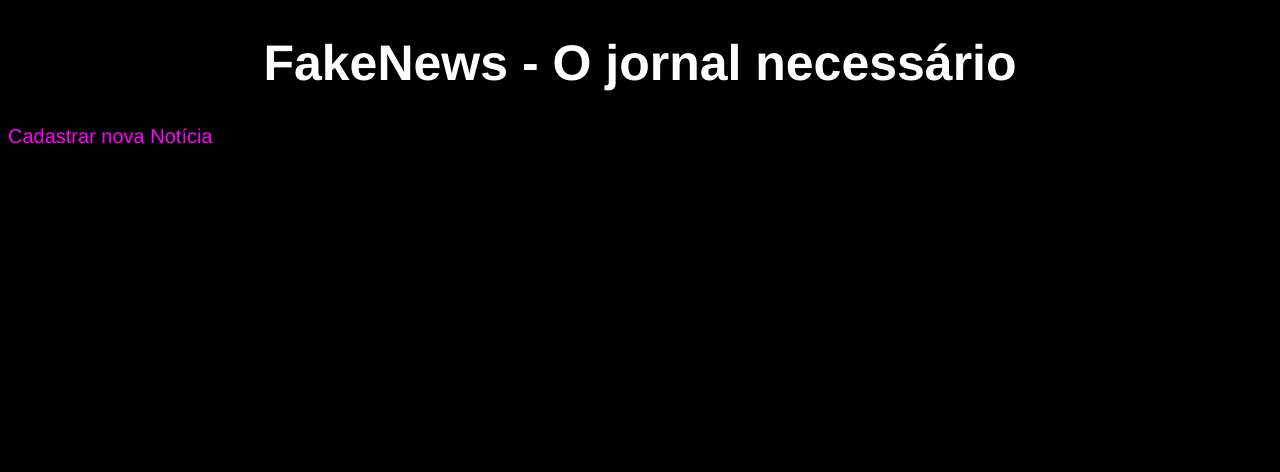
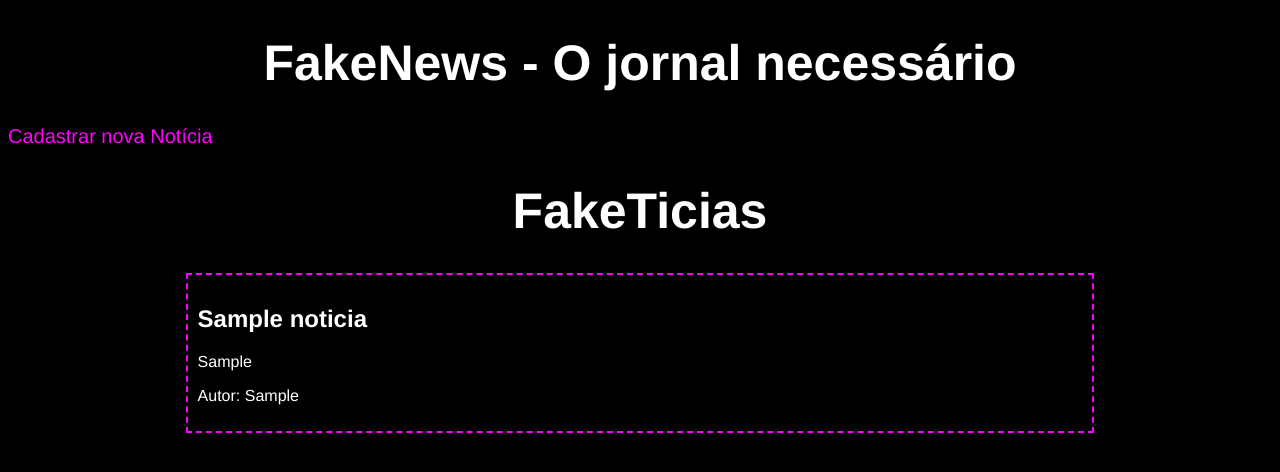
Before and after one commit to olucassantos/cadastro-basico-fakenews, a PHP site: page / in a window 1280 px wide. Shown: the top 472 px of the page. Run offline with PHP 8.4, Linux system fonts and the light colour scheme; tables that the repository leaves empty hold one stand-in row (values such as "Sample post").

Commit message:
listando os dados cadastrados no banco

```diff
--- /dev/null
+++ b/conexao.php
@@ -0,0 +1,9 @@
+<?php
+    // Fazer a conexão com o banco de dados
+    try {
+        $conexao = new PDO("mysql:host=localhost;dbname=fakenews;charset=utf8", "root", "");
+    } catch (PDOException $e) {
+        echo "Não foi possivel conectar ao banco de dados: " . $e->getMessage();
+        exit;
+    }
+?>
--- a/estilo.css
+++ b/estilo.css
@@ -73,3 +73,12 @@ form input[type="submit"]{
     border: 2px solid #d00023;
     color: #fff;
 }
+
+.noticia{
+    color: #fff;
+    border: 2px dashed #ff00ff;
+    padding: 10px;
+    width: 70%;
+    margin: 0 auto;
+    margin-bottom: 20px;
+}
--- a/index.php
+++ b/index.php
@@ -9,5 +9,33 @@
         <h1>FakeNews - O jornal necessário</h1>
 
         <a href="cadastro_noticia.php">Cadastrar nova Notícia</a>
+
+        <h1>FakeTicias</h1>
+
+        <?php
+            include 'conexao.php'; // Faz a conexão com o banco de dados
+
+            // Criar a consulta
+            $sql = "SELECT * FROM noticias";
+
+            // Executa a consulta no banco de dados
+            $resposta = $conexao->query($sql);
+
+            // Guarda os resultados em uma variável
+            $noticias = $resposta->fetchAll();
+        ?>
+
+        <?php foreach ($noticias as $noticia) { // Laço de repetição para as noticias que vieram do banco ?>
+            <div class="noticia">
+                <h2><?= $noticia['titulo'] ?></h2>
+                <p>
+                    <?= $noticia['materia'] ?>
+                </p>
+
+                <p>
+                    Autor: <?= $noticia['autor'] ?>
+                </p>
+            </div>
+        <?php } ?>
     </body>
 </html>
```
Also changed, not shown: salvar_noticia.php (+2 -8 lines).
